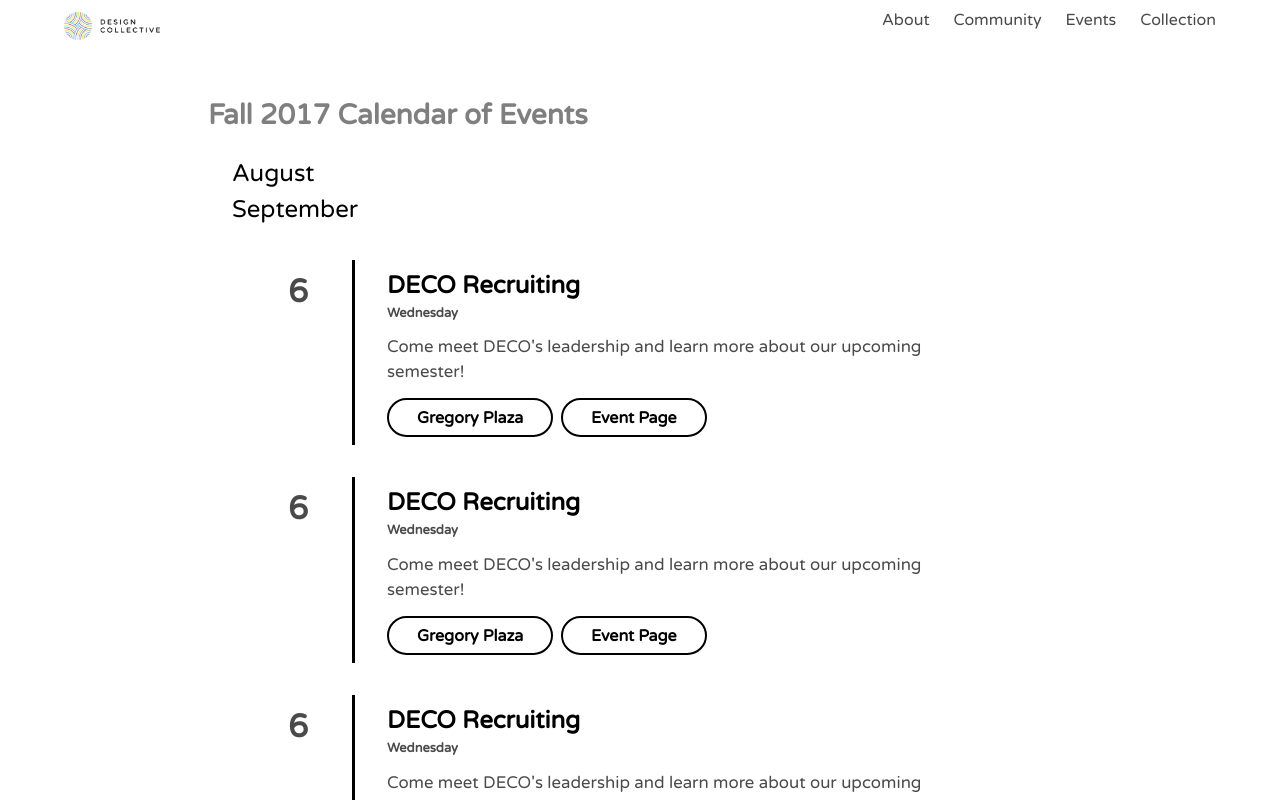
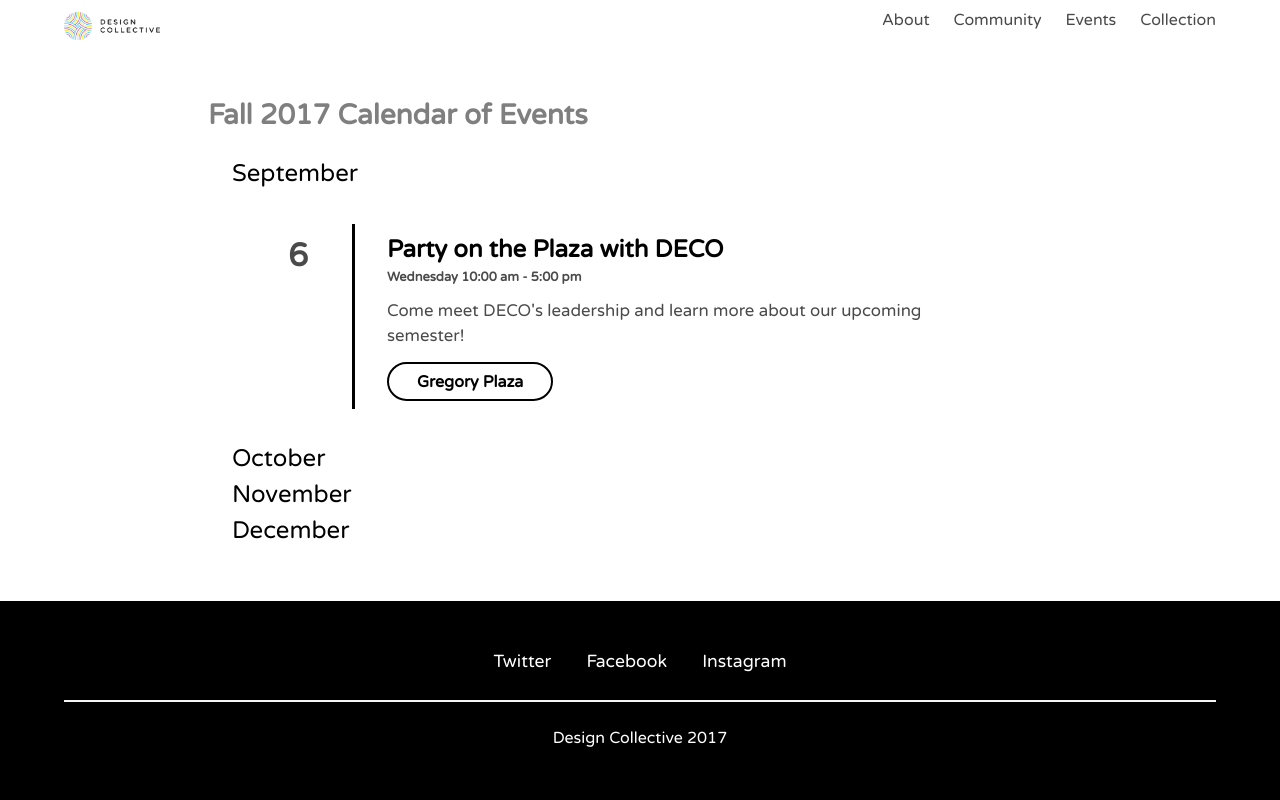
Before and after one commit to Jaredk3nt/Design-Collective, a Vue app: page /Events in a window 1280 px wide. Shown: the top 800 px of the page. Built offline with nearby package versions, Linux system fonts and the light colour scheme.

Commit message:
Fixing calendar and adding WIP message to course list + Deploy

```diff
--- a/src/components/pages/collection/Courses.vue
+++ b/src/components/pages/collection/Courses.vue
@@ -1,9 +1,9 @@
 <template lang="html">
 <div class="page-container">
-    <div class="page-body">
-
+    <div class="page-body content">
+	<h3>We're working on it!</h3>
+	<p>Come back soon for a complete list of UT design related courses</p>
     </div>
-
 </div>
 </template>
 
--- a/static/data/calendar.json
+++ b/static/data/calendar.json
@@ -1,30 +1,13 @@
 {
     "data": {
-        "August": [],
         "September": [
             {
-                "time": "Wednesday",
+                "time": "Wednesday 10:00 am - 5:00 pm",
                 "day": "6",
-                "title": "DECO Recruiting",
+                "title": "Party on the Plaza with DECO",
                 "description": "Come meet DECO's leadership and learn more about our upcoming semester!",
                 "location": "Gregory Plaza",
-                "url": "/"
-            },
-            {
-                "time": "Wednesday",
-                "day": "6",
-                "title": "DECO Recruiting",
-                "description": "Come meet DECO's leadership and learn more about our upcoming semester!",
-                "location": "Gregory Plaza",
-                "url": "/"
-            },
-            {
-                "time": "Wednesday",
-                "day": "6",
-                "title": "DECO Recruiting",
-                "description": "Come meet DECO's leadership and learn more about our upcoming semester!",
-                "location": "Gregory Plaza",
-                "url": "/"
+                "url": ""
             }
         ],
         "October": [],
```
Also changed, not shown: 10 other files (tests, documents, lock files or other folders).
